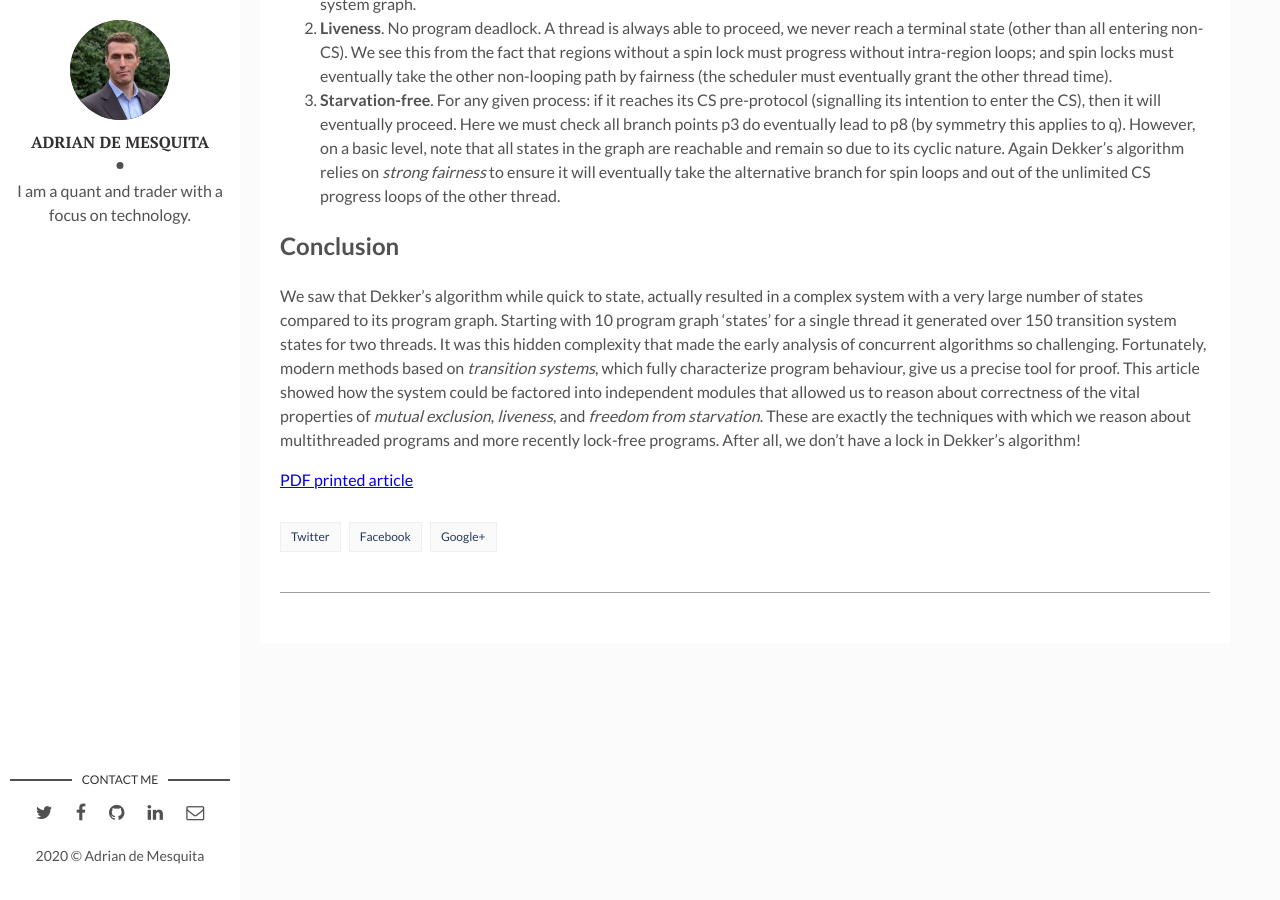
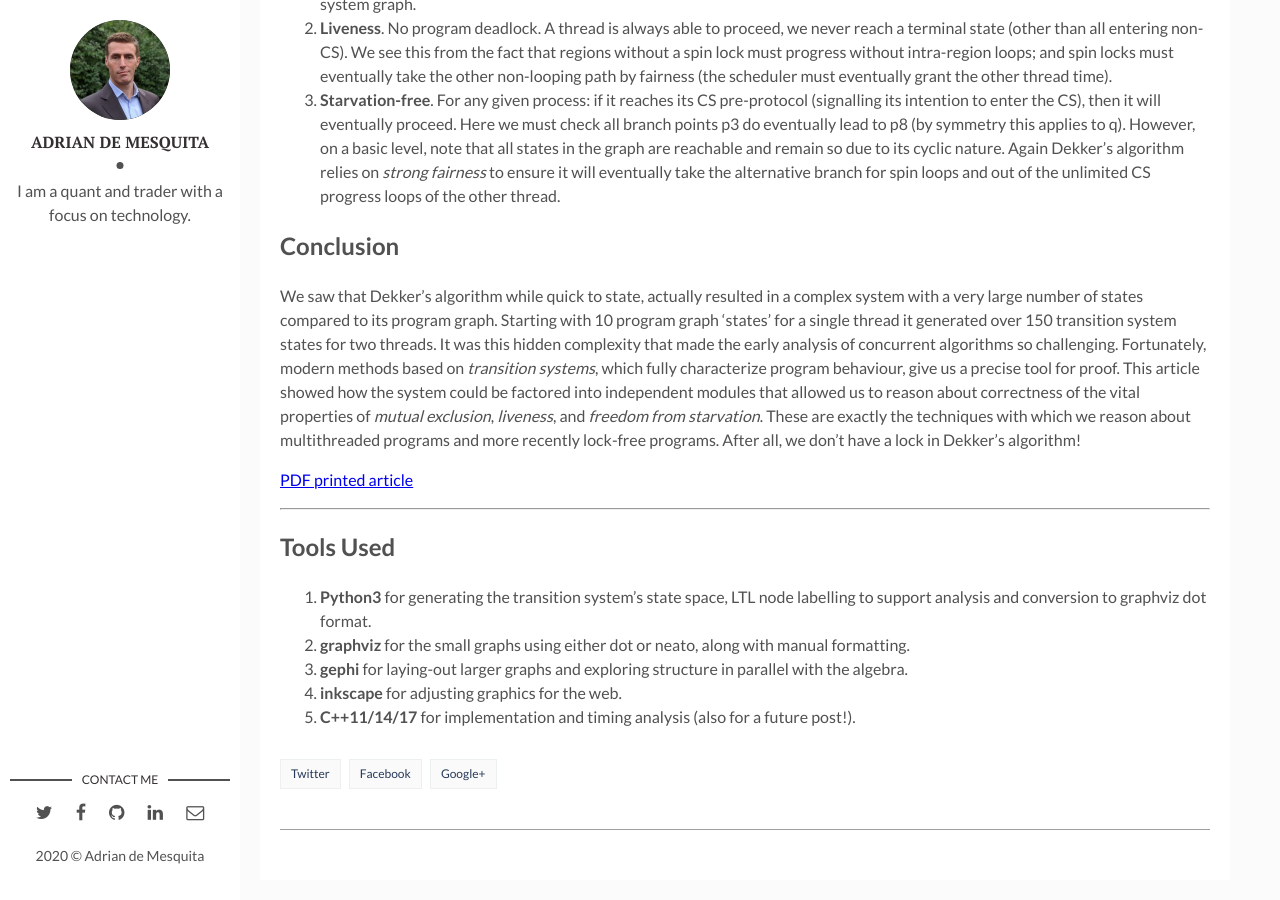
Before and after one commit to series1/blog, a Jekyll site: the page built from _posts/2020-04-20-dekkers-algorithm.markdown, in a window 1280 px wide and 900 px high, scrolled down 7944 px. Built offline with Jekyll 4.4.1, drawn with Linux system fonts in a browser that asks for light colours; comment, search, counter and statistics services are not loaded.

Commit message:
Added tools section.

```diff
--- a/_posts/2020-04-20-dekkers-algorithm.markdown
+++ b/_posts/2020-04-20-dekkers-algorithm.markdown
@@ -268,3 +268,14 @@ Dekker's algorithm!
 
 
 [PDF printed article]({{site.baseurl}}/assets/img/Dekkers_Algorithm-Adrian_de_Mesquita.pdf)
+
+---------
+
+## Tools Used
+
+1.	**Python3** for generating the transition system's state space, LTL node labelling to
+	support analysis and conversion to graphviz dot format.
+1.	**graphviz** for the small graphs using either dot or neato, along with manual formatting.
+1.	**gephi** for laying-out larger graphs and exploring structure in parallel with the algebra.
+1.	**inkscape** for adjusting graphics for the web.
+1.	**C++11/14/17** for implementation and timing analysis (also for a future post!).
```
